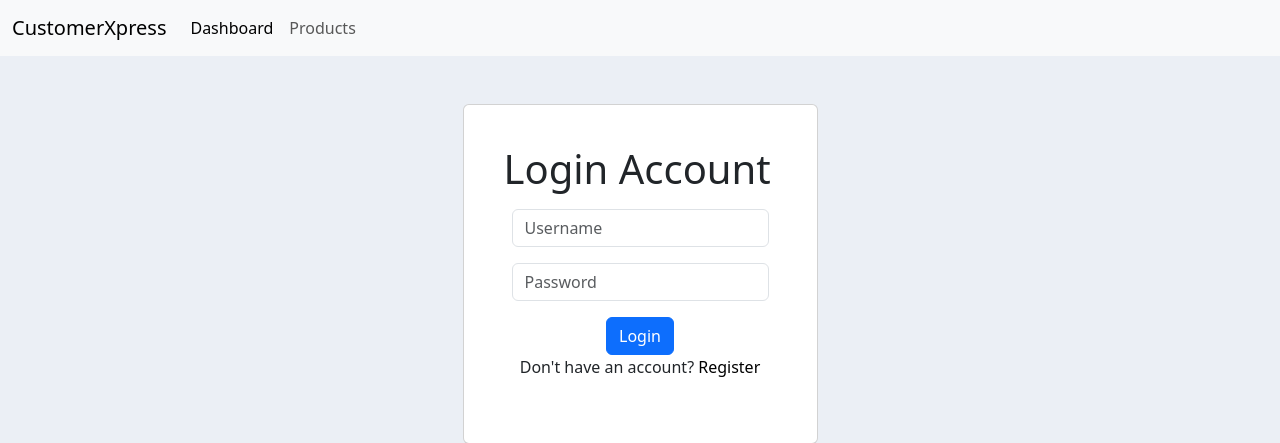
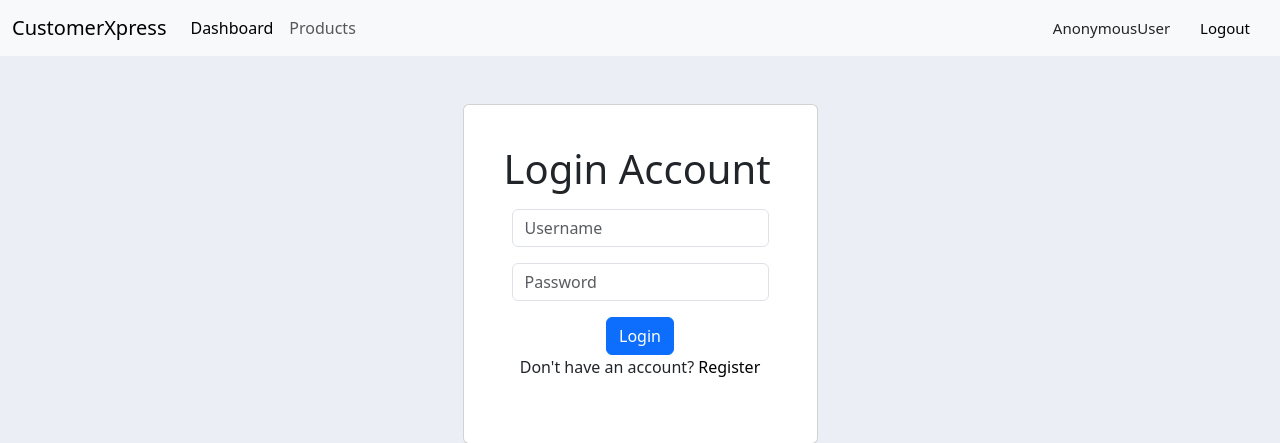
Before and after one commit to JPCLima/CustomerXpress, a Django app: a page that uses accounts/templates/accounts/navbar.html in a window 1280 px wide. Shown: the top 443 px of the page. Run offline with Django 4.2, Linux system fonts and the light colour scheme.

Commit message:
Restict pages

```diff
--- a/accounts/templates/accounts/navbar.html
+++ b/accounts/templates/accounts/navbar.html
@@ -1,3 +1,12 @@
+{% load static %}
+
+<style>
+  .username {
+    font-size: 15px;
+    margin-right: 30px;
+  }
+</style>
+
 <nav class="navbar navbar-expand-lg bg-body-tertiary">
     <div class="container-fluid">
       <a class="navbar-brand" href="{%url 'home'%}">CustomerXpress</a>
@@ -15,4 +24,9 @@
         </ul>
       </div>
     </div>
+
+    <span class='username'>{{request.user}}</span>
+    <span class='username'><a href="{% url 'logout' %}">Logout</a></span>
+
+
   </nav>
--- a/accounts/urls.py
+++ b/accounts/urls.py
@@ -1,11 +1,12 @@
 from django.urls import path
 
 from .views import (createOrder, customers, deleteOrder, home, loginPage,
-                    products, registerPage, updateOrder)
+                    logoutPage, products, registerPage, updateOrder)
 
 urlpatterns = [
+    path('register/', registerPage, name='register'),
     path('login/', loginPage, name='login'),
-    path('register/', registerPage, name='register'),
+    path('logout/', logoutPage, name='logout'),
 
     path('', home, name='home'),
     path('products/', products, name='products'),
--- a/accounts/views.py
+++ b/accounts/views.py
@@ -1,5 +1,6 @@
 from django.contrib import messages
 from django.contrib.auth import authenticate, login, logout
+from django.contrib.auth.decorators import login_required
 from django.shortcuts import redirect, render
 
 from .filters import OrderFilter
@@ -8,37 +9,46 @@ from .models import *
 
 
 def registerPage(request):
-    form = CreateUserForm()
+    if request.user.is_authenticated:
+        return redirect('home')
+    else:
+        form = CreateUserForm()
 
-    if request.method == 'POST':
-        form = CreateUserForm(request.POST)
-        if form.is_valid():
-            form.save()
-            user = form.cleaned_data.get('username')
-            messages.success(request, f'User created successfully {user}')
-            return redirect('login')
+        if request.method == 'POST':
+            form = CreateUserForm(request.POST)
+            if form.is_valid():
+                form.save()
+                user = form.cleaned_data.get('username')
+                messages.success(request, f'User created successfully {user}')
+                return redirect('login')
 
-    context = {'form': form}
+        context = {'form': form}
 
-    return render(request, 'accounts/register.html', context=context)
+        return render(request, 'accounts/register.html', context=context)
 
 def loginPage(request):
+    if request.user.is_authenticated:
+        return redirect('home')
+    else:
+        if request.method == 'POST':
+            username = request.POST.get('username')
+            password = request.POST.get('password')
 
-    if request.method == 'POST':
-        username = request.POST.get('username')
-        password = request.POST.get('password')
+            user = authenticate(request, username=username, password=password)
+            if user is not None:
+                login(request, user)
+                return redirect('home')
+            else:
+                messages.info(request, 'Username or password incorrect')
 
-        user = authenticate(request, username=username, password=password)
-        if user is not None:
-            login(request, user)
-            return redirect('home')
-        else:
-            messages.info(request, 'Username or password incorrect')
+        context = {}
+        return render(request, 'accounts/login.html', context=context)
 
-    context = {}
-    return render(request, 'accounts/login.html', context=context)
+def logoutPage(request):
+    logout(request)
+    return redirect('login')
 
-
+@login_required(login_url='login')
 def home(request):
     orders = Order.objects.all()
     customers = Customer.objects.all()
@@ -55,6 +65,7 @@ def home(request):
     }
     return render(request, 'accounts/dashboard.html', context=context)
 
+@login_required(login_url='login')
 def products(request):
     products = Product.objects.all()
     context = {
@@ -62,6 +73,7 @@ def products(request):
     }
     return render(request, 'accounts/products.html', context)
 
+@login_required(login_url='login')
 def customers(request, pk):
     customer = Customer.objects.get(id=pk)
     orders = customer.order_set.all()
@@ -78,6 +90,7 @@ def customers(request, pk):
     }
     return render(request, 'accounts/customer.html', context=context)
 
+@login_required(login_url='login')
 def createOrder(request, pk):
     customer = Customer.objects.get(pk=pk)
     form = OrderForm(initial={'customer': customer})
@@ -90,6 +103,7 @@ def createOrder(request, pk):
     context = {'form': form, 'customer': customer}
     return render(request, 'accounts/order_form.html', context=context)
 
+@login_required(login_url='login')
 def updateOrder(request, pk):
     # Get the order
     order = Order.objects.get(id=pk)
@@ -105,6 +119,7 @@ def updateOrder(request, pk):
     context = {'form': form}
     return render(request, 'accounts/order_form.html', context=context)
 
+@login_required(login_url='login')
 def deleteOrder(request, pk):
     order = Order.objects.get(id=pk)
 
```
